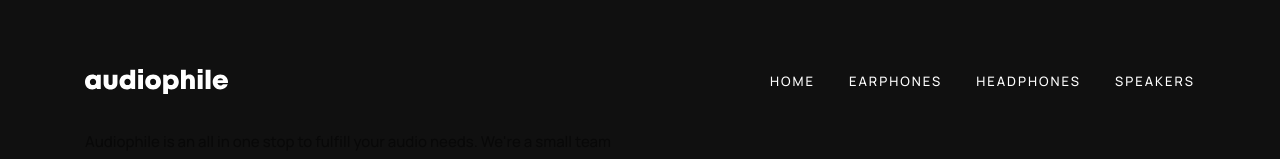
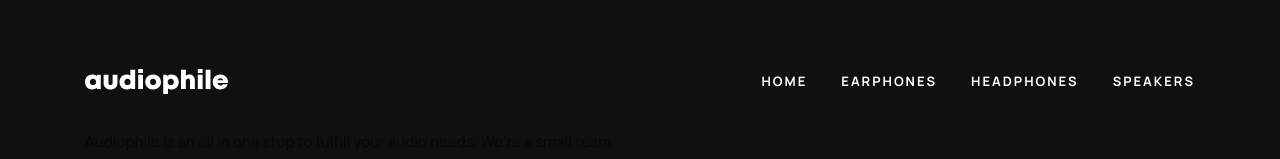
Before and after one commit to PioKl/Audiophile-E-Commerce-Website, a Next.js app: page /checkout in a window 1280 px wide. Shown: the part 121-280 px from the top of the page. Built offline with nearby package versions, Linux system fonts and the light colour scheme.

Commit message:
Styles update

```diff
--- a/app/styles/base/typography.scss
+++ b/app/styles/base/typography.scss
@@ -61,7 +61,9 @@ h6 {
 }
 
 .nav-link {
+  color: var(--c-text);
   font-size: 1.3rem;
+  font-weight: bold;
   line-height: 1.9;
   letter-spacing: 0.2rem;
   text-transform: uppercase;
```
